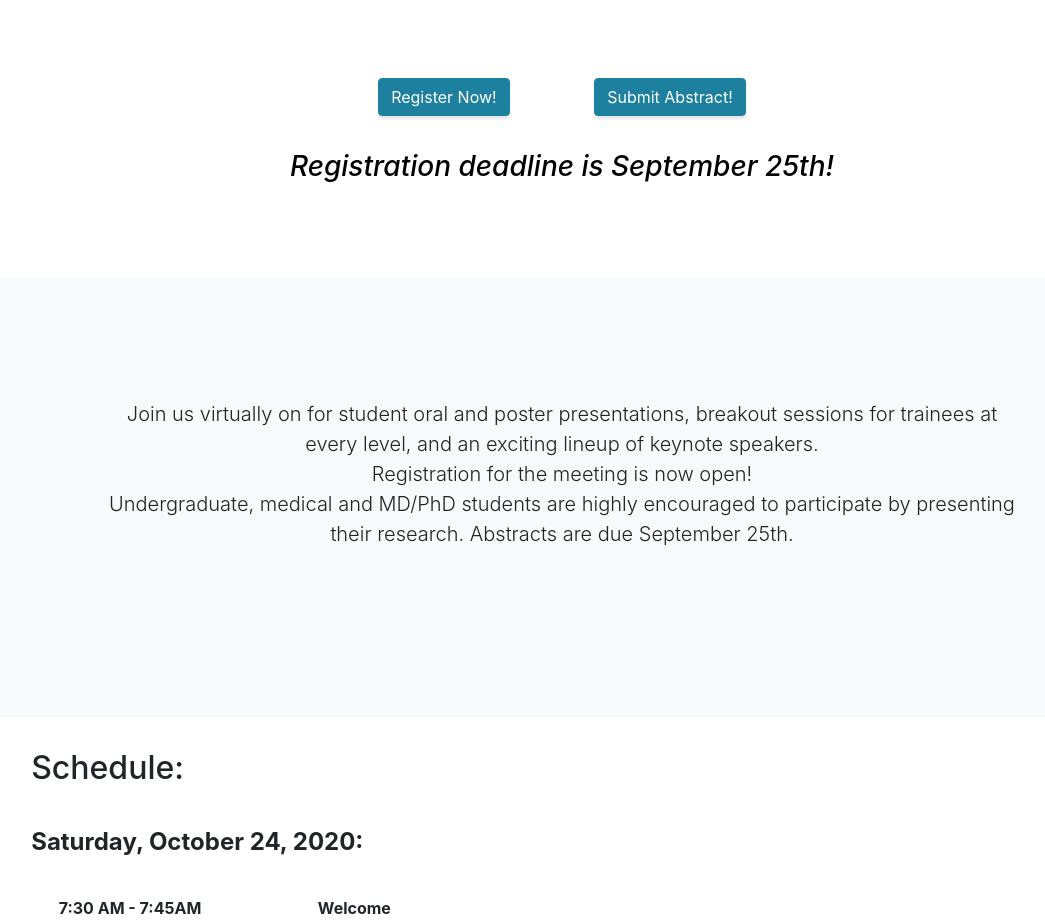
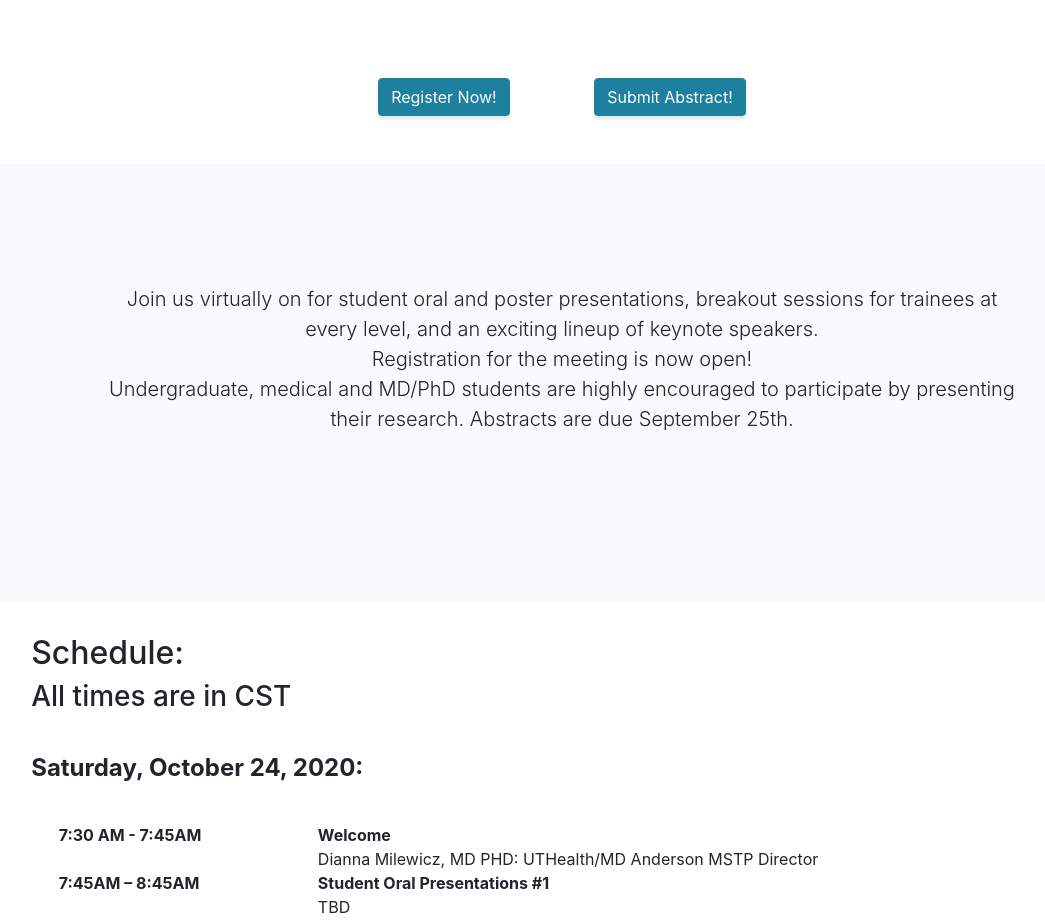
Before and after one commit to physicianscientists/south-2020, a website with bundled scripts: page index.html in a window 1280 px wide. Shown: the part 482-1404 px from the top of the page, without its empty margins (78-1123 px from the left). Built offline with nearby package versions, Linux system fonts and the light colour scheme.

Commit message:
Update index.html

```diff
--- a/index.html
+++ b/index.html
@@ -73,9 +73,9 @@
 		<div class="container text-center my-auto">
 			<a class="btn btn-primary btn-xl js-scroll-trigger" style="margin-right: 2.5rem" href="https://docs.google.com/forms/d/e/1FAIpQLScHGBT5bxxeb7eq0IBsV5szi5sfBsyaVjyVh9H1OEIuumMWHQ/viewform?vc=0&c=0&w=1">Register Now!</a>
 			<a class="btn btn-primary btn-xl js-scroll-trigger" style="margin-left: 2.5rem" href="https://docs.google.com/forms/d/e/1FAIpQLSd4RKmUIWbBO27OtrS6JMaGtHHnmu1gdJ7Gc1kE6yyUgIbrow/viewform">Submit Abstract!</a>
-			<h3 class="mb-5" style="color: black;">
+<!-- 			<h3 class="mb-5" style="color: black;">
 				<br><em>Registration deadline is September 25th!</em>
-			</h3>
+			</h3> -->
 		</div>
 		<div class="overlay"></div>
 	</header>
@@ -96,6 +96,10 @@
 		<br>
 		<div class="col-lg-10 mx-auto" align= "left">
 			<h2>Schedule:</h2>
+		</div>
+		<br>
+		<div class="col-lg-10 mx-auto" align= "left">
+			<h3>All times are in CST</h3>
 		</div>
 	</div>
 	<div class="row" align="left" style="padding-top: 0rem; padding-bottom: 2rem;">
```
